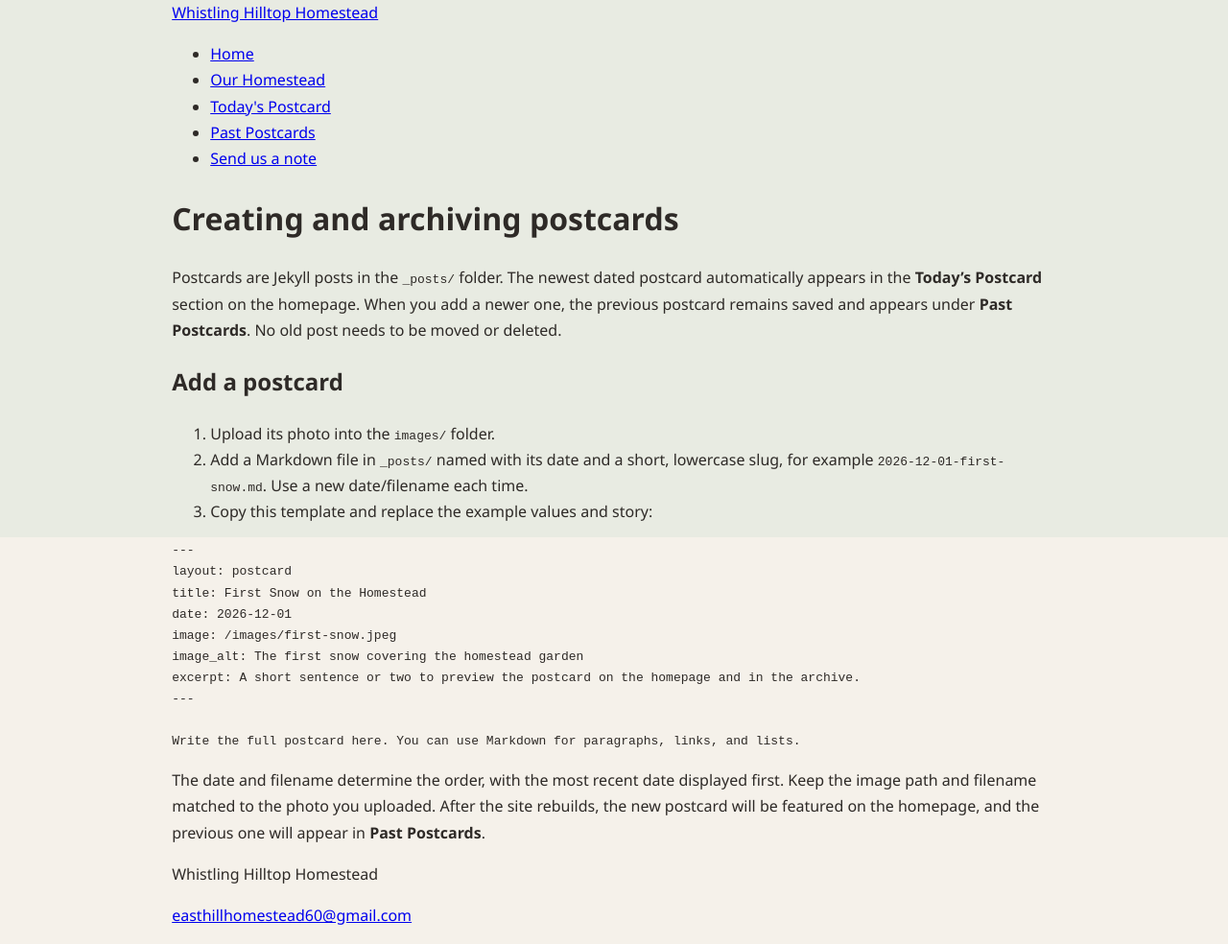
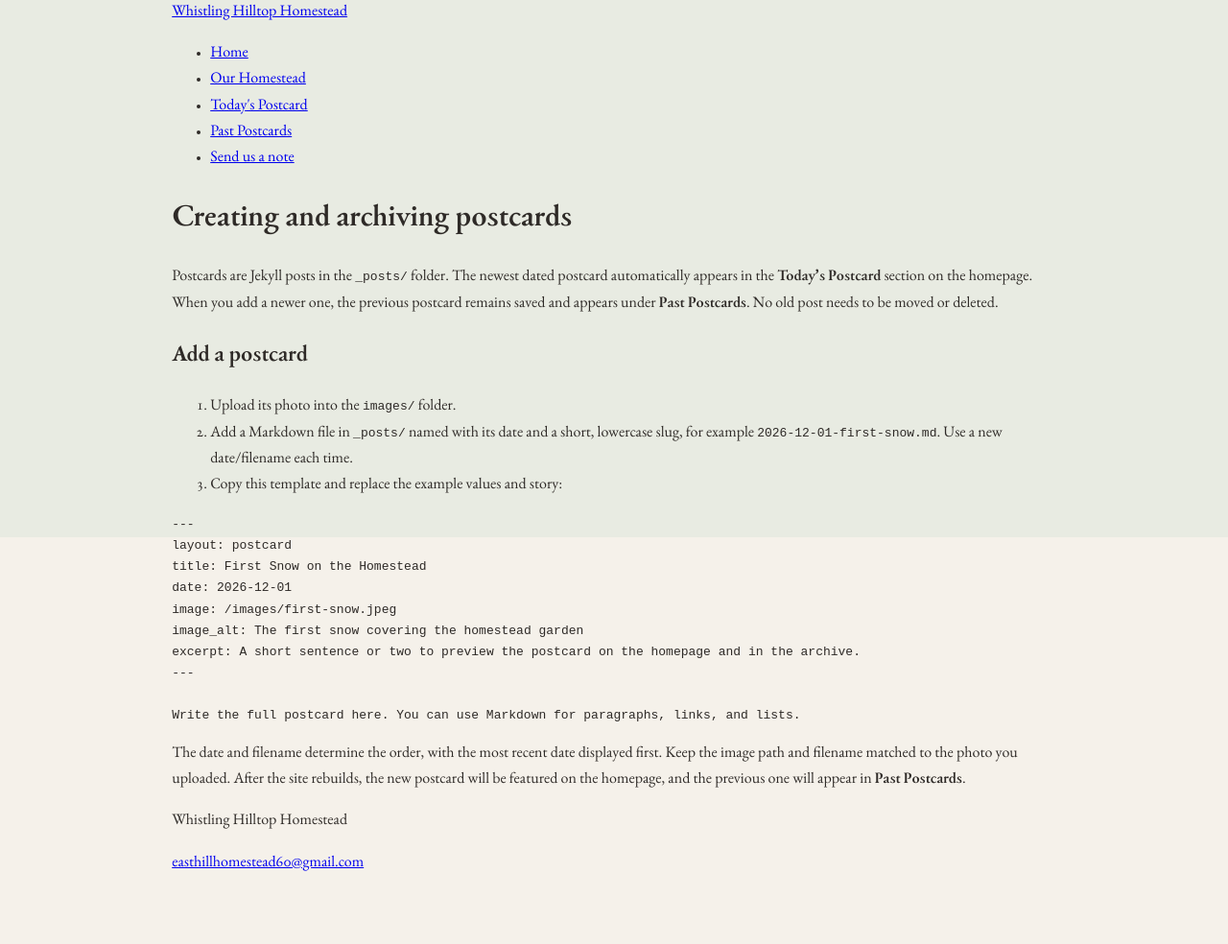
Before and after one commit to ATarren/whistlinghilltophomestead, a Jekyll site: the page built from POSTCARDS.md, in a window 1280 px wide. Shown: the whole page at 96% size. Built offline with Jekyll 4.4.1, drawn with Linux system fonts in a browser that asks for light colours; our own code applies the rules of GitHub Pages for plain Markdown files; after the commit the page ends 930 px from its top, so only the background shows below that.

Commit message:
Change body font to Forest Home Serif throughout the site

```diff
--- a/css/main.css
+++ b/css/main.css
@@ -46,7 +46,7 @@ body {
   min-width: 320px;
   color: var(--ink);
   background: var(--paper);
-  font-family: 'Manrope', 'Segoe UI', sans-serif;
+  font-family: 'Forest Home Serif', Georgia, serif;
   -webkit-font-smoothing: antialiased;
   line-height: 1.7;
   isolation: isolate;
```
